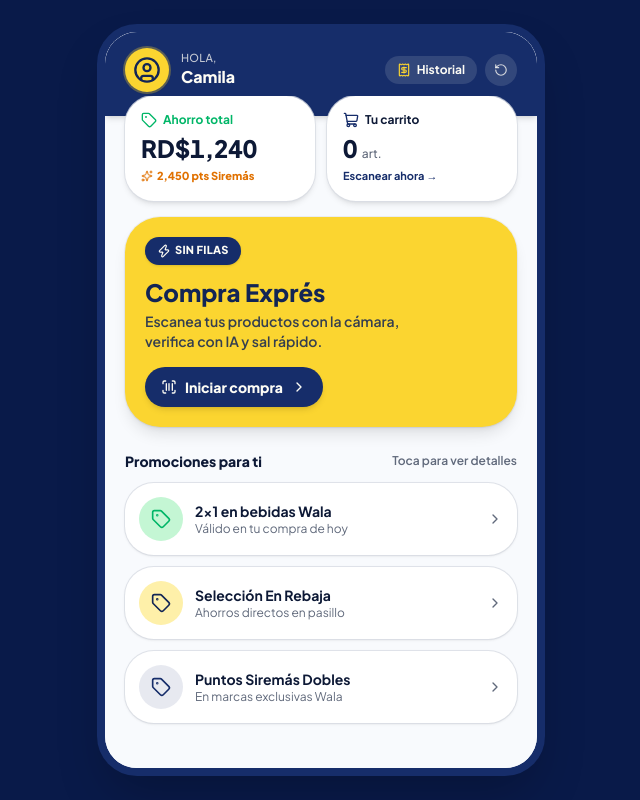
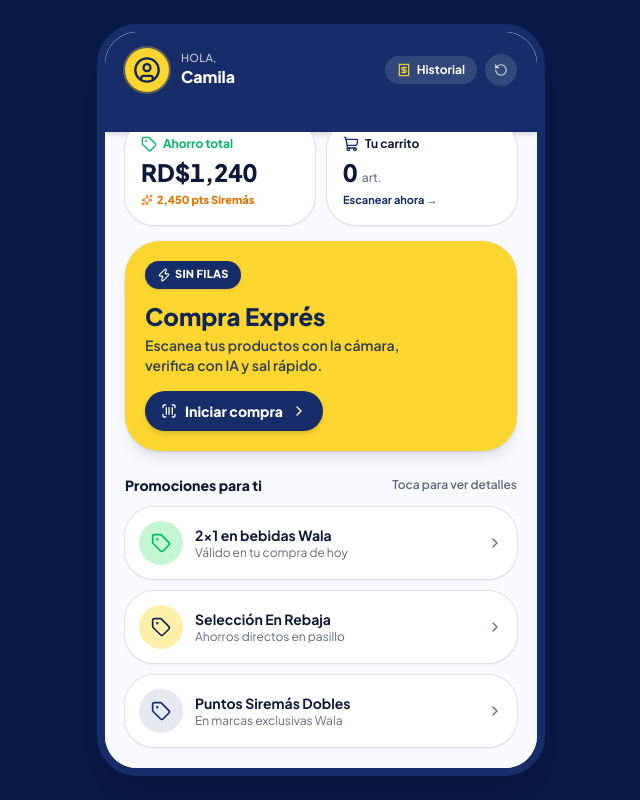
Before and after one commit to Rurenafdez/siremas-express, a Next.js app: page / in a window 1280 px wide. Shown: the whole page, without its empty margins (319-959 px from the left). Built offline with nearby package versions, Linux system fonts and the light colour scheme.

Commit message:
feat: implement points 22 and 23 - fix Home overlapping and add bidirectional navigation stack

```diff
--- a/components/express/home-screen.tsx
+++ b/components/express/home-screen.tsx
@@ -94,20 +94,20 @@ export function HomeScreen({
 
   return (
     <div className="flex h-full flex-col bg-background">
-      {/* Premium Header */}
-      <div className="bg-primary text-primary-foreground shadow-md">
-        <header className="flex items-center justify-between px-5 py-4 pb-6">
-          <div className="flex min-w-0 items-center gap-3">
+      {/* Premium Header with solid breathing room */}
+      <div className="bg-primary text-primary-foreground shadow-md pb-6">
+        <header className="flex items-center justify-between px-5 py-4">
+          <div className="flex items-center gap-3 min-w-0">
             <div className="flex h-11 w-11 shrink-0 items-center justify-center rounded-full bg-secondary text-secondary-foreground ring-2 ring-secondary/30 shadow-sm">
               <CircleUser className="h-7 w-7" aria-hidden />
             </div>
-            <div className="min-w-0 leading-tight">
+            <div className="leading-tight min-w-0">
               <p className="text-[11px] font-medium text-primary-foreground/75 uppercase tracking-wide">Hola,</p>
-              <p className="truncate text-base font-extrabold max-w-[9rem]">{first}</p>
+              <p className="text-base font-extrabold truncate">{first}</p>
             </div>
           </div>
 
-          <div className="flex shrink-0 items-center gap-2">
+          <div className="flex items-center gap-2 shrink-0">
             <button
               type="button"
               onClick={onViewHistory}
@@ -122,7 +122,7 @@ export function HomeScreen({
               onClick={() => setShowResetConfirm(true)}
               title="Reiniciar usuario demo (Onboarding)"
               aria-label="Reiniciar usuario demo"
-              className="flex h-8 w-8 shrink-0 items-center justify-center rounded-full bg-primary-foreground/12 text-primary-foreground/80 transition active:scale-95 hover:bg-primary-foreground/25 hover:text-primary-foreground"
+              className="flex h-8 w-8 items-center justify-center rounded-full bg-primary-foreground/12 text-primary-foreground/80 transition active:scale-95 hover:bg-primary-foreground/25 hover:text-primary-foreground"
             >
               <RotateCcw className="h-3.5 w-3.5" />
             </button>
@@ -130,10 +130,10 @@ export function HomeScreen({
         </header>
       </div>
 
-      <div className="flex-1 overflow-y-auto no-scrollbar px-5 pb-6 -mt-5">
-        {/* Points & Savings Metric Cards — overlap header intentionally with controlled -mt */}
-        <div className="grid grid-cols-2 gap-3">
-          <div className="rounded-2xl bg-card p-4 shadow-md ring-1 ring-border/80">
+      <div className="flex-1 overflow-y-auto no-scrollbar px-5 pb-6">
+        {/* Points & Savings Metric Cards positioned with clean overlap */}
+        <div className="-mt-3 grid grid-cols-2 gap-3">
+          <div className="rounded-2xl bg-card p-4 shadow-sm ring-1 ring-border/80">
             <div className="flex items-center gap-1.5 text-sirena-green">
               <Tag className="h-4 w-4" aria-hidden />
               <span className="text-xs font-bold">Ahorro total</span>
@@ -143,16 +143,16 @@ export function HomeScreen({
             </p>
             <div className="mt-1 flex items-center gap-1 text-[11px] font-extrabold text-amber-600">
               <Sparkles className="h-3 w-3" />
-              <span className="truncate">{points.toLocaleString("es-DO")} pts Siremás</span>
+              <span>{points.toLocaleString("es-DO")} pts Siremás</span>
             </div>
           </div>
 
           <button
             type="button"
             onClick={count > 0 && onViewCart ? onViewCart : onStart}
-            className="rounded-2xl bg-card p-4 text-left shadow-md ring-1 ring-border/80 transition active:scale-[0.98] hover:ring-primary/40"
+            className="rounded-2xl bg-card p-4 text-left shadow-sm ring-1 ring-border/80 transition active:scale-[0.98] hover:ring-primary/40"
           >
-            <div className="flex items-center gap-1.5">
+            <div className="flex items-center gap-1.5 text-muted-foreground">
               <ShoppingCart className="h-4 w-4 text-primary" aria-hidden />
               <span className="text-xs font-bold text-foreground">Tu carrito</span>
             </div>
--- a/components/siremas/siremas-app.tsx
+++ b/components/siremas/siremas-app.tsx
@@ -5,6 +5,7 @@ import {
   type CartLine,
   type Product,
   cartTotals,
+  CATALOG,
   UNAVAILABLE,
   SUBSTITUTE,
   PROMO,
@@ -57,11 +58,9 @@ type Screen =
 export function SiremasApp() {
   const [user, setUser] = useState<User | null>(null)
   const [orders, setOrders] = useState<Order[]>([])
-
-  // Point 23: Replace single screen state with a navigation stack.
-  // The current screen is always the top of the stack.
+  // Point 23: Navigation Stack for bidirectional navigation without losing state
   const [screenStack, setScreenStack] = useState<Screen[]>(["home"])
-  const screen = screenStack[screenStack.length - 1]
+  const screen = screenStack[screenStack.length - 1] ?? "home"
 
   const [cart, setCart] = useState<CartLine[]>([])
   const [scanIndex, setScanIndex] = useState(0)
@@ -77,26 +76,21 @@ export function SiremasApp() {
   const [deliveryAddress, setDeliveryAddress] = useState<string | undefined>(undefined)
 
   useEffect(() => {
+    // Load persisted user & orders on mount
     const loadedUser = getUser()
     setUser(loadedUser)
     setOrders(getOrders())
   }, [])
 
-  // ── Navigation helpers (Point 23) ───────────────────────────────────────
-  /** Push a new screen onto the stack (navigate forward). */
+  // Stack navigation helpers
   function goTo(nextScreen: Screen) {
     setScreenStack((prev) => [...prev, nextScreen])
   }
 
-  /**
-   * Pop the top screen off the stack (navigate back).
-   * If already at root ("home"), this is a no-op.
-   */
   function goBack() {
     setScreenStack((prev) => (prev.length > 1 ? prev.slice(0, -1) : prev))
   }
 
-  // ── Demo scan logic ─────────────────────────────────────────────────────
   const scanDone = scanIndex >= DEMO_SCAN_STEPS.length
   const nextStep = !scanDone ? DEMO_SCAN_STEPS[scanIndex] : null
   const scanHint = nextStep ? `Siguiente: ${nextStep.product.name}` : "Todo escaneado"
@@ -104,7 +98,6 @@ export function SiremasApp() {
   function handleAcceptOnboarding(cedula: string, name: string) {
     const updated = acceptTermsAndVerifyCedula(cedula, name)
     setUser(updated)
-    // Replace the stack with home (onboarding is not in the nav stack)
     setScreenStack(["home"])
   }
 
@@ -173,9 +166,12 @@ export function SiremasApp() {
     setCart((prev) => prev.filter((l) => l.id !== id))
   }
 
-  // Point 17: two checkout routes from Cart
+  function handleStart() {
+    goTo("intro")
+  }
+
   function handleGoToQr() {
-    // Generate a fresh order ID every time user enters QR flow
+    // Regenerate fresh order ID whenever entering QR Pass
     setOrderId("LS-" + Math.floor(100000 + Math.random() * 900000))
     goTo("qr")
   }
@@ -215,12 +211,11 @@ export function SiremasApp() {
     setOrders((prev) => [newOrder, ...prev])
     setUser(getUser())
 
-    // Navigate to success — do NOT add more screens after success
-    // (user cannot go back to payment from success)
+    // Once completed, replace stack with success so going back is controlled
     setScreenStack(["home", "success"])
   }
 
-  // Point 20: card management
+  // Point 20: card management — always re-read from storage to keep UI in sync
   function handleAddCard(cardData: Omit<Card, "id">) {
     addCardToDb(cardData)
     setUser(getUser())
@@ -236,7 +231,6 @@ export function SiremasApp() {
     setUser(getUser())
   }
 
-  /** Reset all transient state and return to home. */
   function handleReset() {
     setCart([])
     setScanIndex(0)
@@ -248,7 +242,6 @@ export function SiremasApp() {
     setVerificationPhotos([])
     setFulfillment(undefined)
     setDeliveryAddress(undefined)
-    // Clear the stack — back to home root
     setScreenStack(["home"])
   }
 
@@ -262,11 +255,9 @@ export function SiremasApp() {
   // Point 15: Repeat purchase — preload items into cart and go to Cart screen
   function handleRepeatOrder(pastItems: CartLine[]) {
     setCart(pastItems.map((item) => ({ ...item })))
-    // Push cart on top of wherever we are (history)
     goTo("cart")
   }
 
-  // ── Onboarding gate ─────────────────────────────────────────────────────
   if (user && (!user.hasAcceptedTerms || !user.cedulaVerified)) {
     return (
       <div className="relative h-full w-full overflow-hidden bg-background">
@@ -282,7 +273,7 @@ export function SiremasApp() {
           userName={user?.name || "Camila Ramírez"}
           points={user?.points ?? 2450}
           cart={cart}
-          onStart={() => goTo("intro")}
+          onStart={handleStart}
           onViewCart={() => goTo("cart")}
           onViewHistory={() => {
             setOrders(getOrders())
@@ -377,7 +368,6 @@ export function SiremasApp() {
         />
       )}
 
-      {/* Point 23: Success cannot go back — stack is reset to ["home", "success"] by handlePaid */}
       {screen === "success" && (
         <SuccessScreen
           cart={cart}
```
